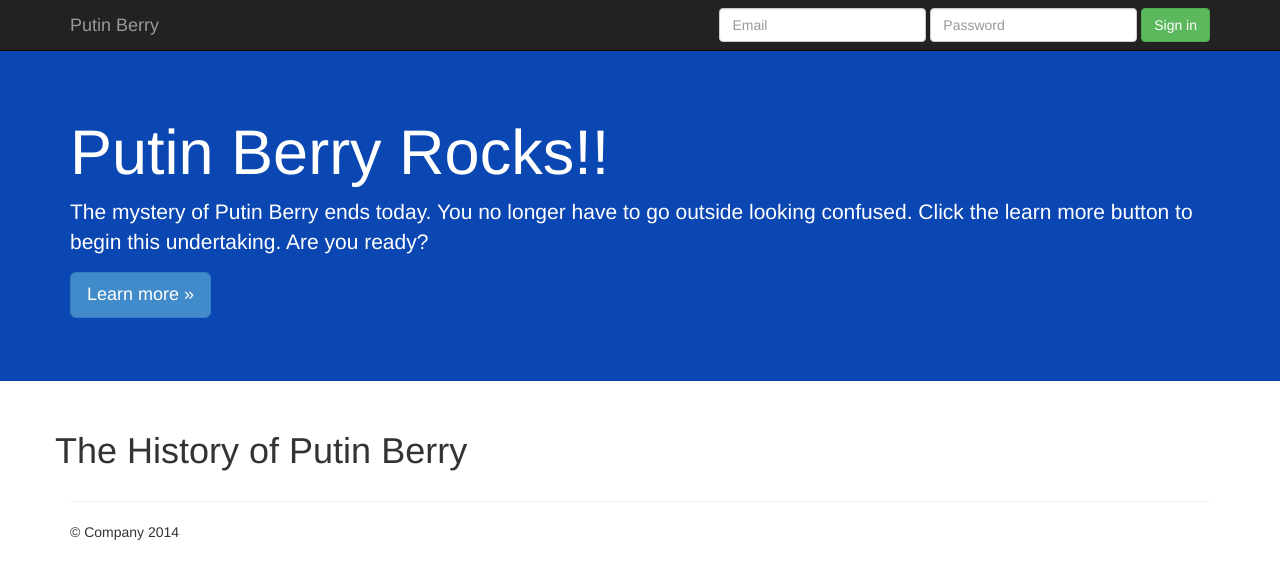
After one commit to masterfung/mvp_landing-Django, a Django app: template pursuit/src/static/templates/aboutus.html in a window 1280 px wide. The commit adds this page. Shown: the top 579 px of the page. Run offline with Django 3.2, Linux system fonts and the light colour scheme; the template is opened without the code that fills it, so the values that code supplies are empty; parts of the project's set-up code (start-up, migrations or seed data) failed here and were passed over; some libraries are stand-ins or nearby versions.

Commit message:
invented about us

```diff
--- a/pursuit/src/mvp_landing/urls.py
+++ b/pursuit/src/mvp_landing/urls.py
@@ -7,10 +7,11 @@ from django.contrib import admin
 admin.autodiscover()
 
 urlpatterns = patterns('',
-    # Examples:
+    # Examples: #has to be in order when it comes to views
     url(r'^$', 'signups.views.home', name='home'),
     # url(r'^blog/', include('blog.urls')),
     url(r'^thank-you/$', 'signups.views.thankyou', name='thankyou'),
+    url(r'^about-us/$', 'signups.views.aboutus', name='aboutus'),
     url(r'^admin/', include(admin.site.urls)),
 )
 
--- a/pursuit/src/signups/views.py
+++ b/pursuit/src/signups/views.py
@@ -20,3 +20,7 @@ def home(request):
 def thankyou(request):
 
 	return render_to_response('thankyou.html', locals(), context_instance=RequestContext(request))
+
+def aboutus(request):
+
+	return render_to_response('aboutus.html', locals(), context_instance=RequestContext(request))
--- /dev/null
+++ b/pursuit/src/static/templates/aboutus.html
@@ -0,0 +1,20 @@
+{% extends 'base.html' %}
+
+{% block jumbotron %}
+
+    <!-- Main jumbotron for a primary marketing message or call to action -->
+    <div class="jumbotron">
+      <div class="container">
+        <h1>Putin Berry Rocks!!</h1>
+        <p>The mystery of Putin Berry ends today. You no longer have to go outside looking confused. Click the learn more button to begin this undertaking. Are you ready?</p>
+        <p><a class="btn btn-primary btn-lg" role="button">Learn more &raquo;</a></p>
+      </div>
+    </div>
+
+{% endblock %}
+
+{% block content %}
+
+<h1>The History of Putin Berry</h1>
+
+{% endblock %}
--- a/pursuit/src/static/templates/thankyou.html
+++ b/pursuit/src/static/templates/thankyou.html
@@ -3,6 +3,6 @@
 
 {% block content %}
 
-<h4>Thank you for joining.</h4>
+<h4>Thank you for joining. Putin Berry ask you to check your email and confirm.</h4>
 
 {% endblock %}
```
Also changed, not shown: pursuit/src/db.sqlite3, 2 other files.
